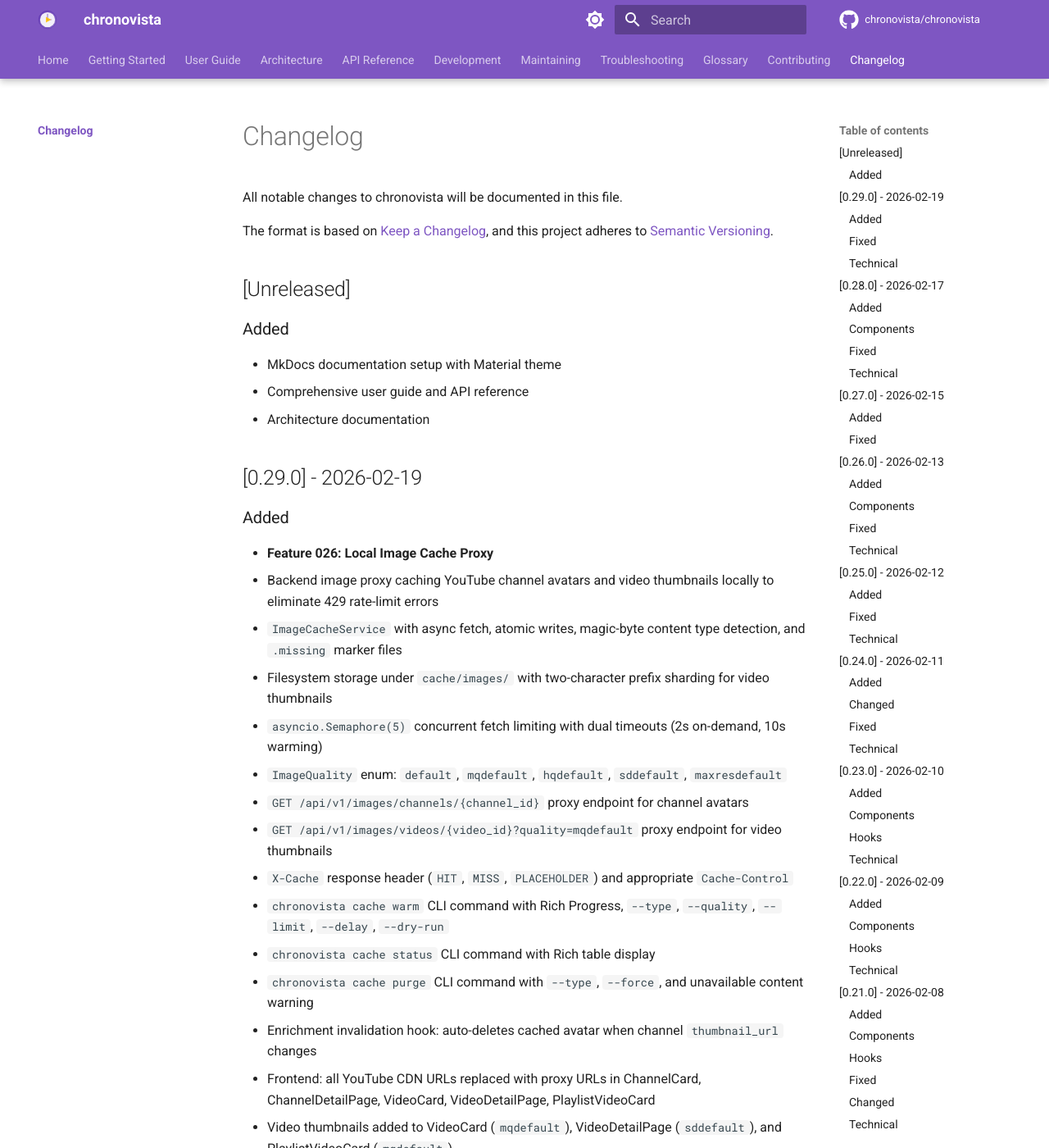
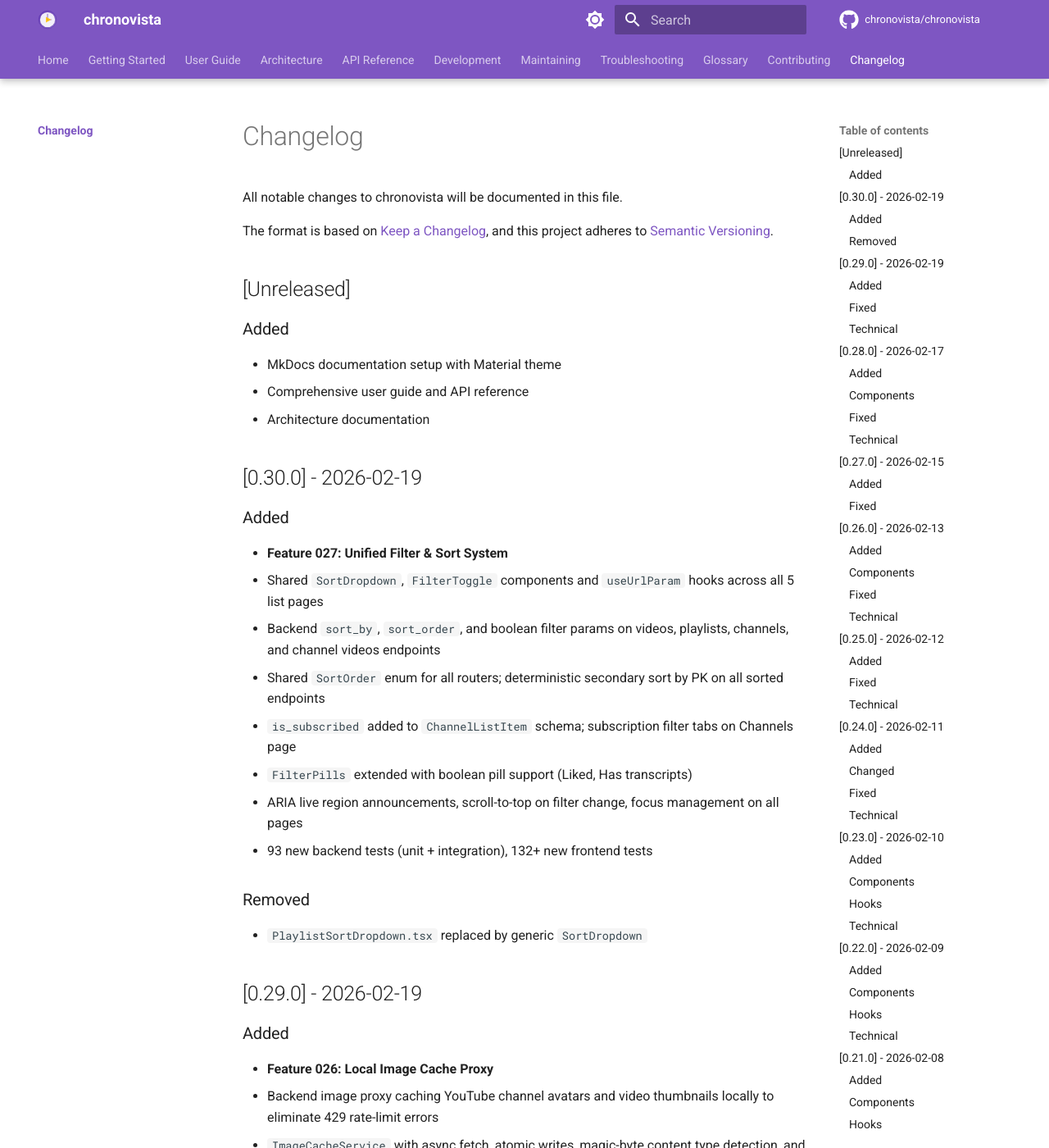
Before and after one commit to aucontraire/chronovista, an MkDocs documentation site: the page built from docs/changelog.md, in a window 1280 px wide and 1400 px high. Shown: the whole window at 82% size. Built offline with MkDocs 1.6.1 and Material for MkDocs 9.7.7, drawn with Linux system fonts in a browser that asks for light colours; comment, search, counter and statistics services are not loaded; the version menu is left out.

Commit message:
chore: bump version to v0.30.0 (Feature 027)

```diff
--- a/docs/changelog.md
+++ b/docs/changelog.md
@@ -11,6 +11,21 @@ and this project adheres to [Semantic Versioning](https://semver.org/spec/v2.0.0
 - MkDocs documentation setup with Material theme
 - Comprehensive user guide and API reference
 - Architecture documentation
+
+## [0.30.0] - 2026-02-19
+
+### Added
+- **Feature 027: Unified Filter & Sort System**
+  - Shared `SortDropdown`, `FilterToggle` components and `useUrlParam` hooks across all 5 list pages
+  - Backend `sort_by`, `sort_order`, and boolean filter params on videos, playlists, channels, and channel videos endpoints
+  - Shared `SortOrder` enum for all routers; deterministic secondary sort by PK on all sorted endpoints
+  - `is_subscribed` added to `ChannelListItem` schema; subscription filter tabs on Channels page
+  - `FilterPills` extended with boolean pill support (Liked, Has transcripts)
+  - ARIA live region announcements, scroll-to-top on filter change, focus management on all pages
+  - 93 new backend tests (unit + integration), 132+ new frontend tests
+
+### Removed
+- `PlaylistSortDropdown.tsx` replaced by generic `SortDropdown`
 
 ## [0.29.0] - 2026-02-19
 
--- a/pyproject.toml
+++ b/pyproject.toml
@@ -1,6 +1,6 @@
 [tool.poetry]
 name = "chronovista"
-version = "0.29.0"
+version = "0.30.0"
 description = "Personal YouTube data analytics tool for comprehensive access to your YouTube engagement history"
 authors = ["chronovista <noreply@chronovista.dev>"]
 maintainers = ["chronovista <noreply@chronovista.dev>"]
--- a/src/chronovista/__init__.py
+++ b/src/chronovista/__init__.py
@@ -7,7 +7,7 @@ their personal YouTube account data using the YouTube Data API.
 
 from __future__ import annotations
 
-__version__ = "0.29.0"
+__version__ = "0.30.0"
 __author__ = "chronovista"
 __email__ = "noreply@chronovista.dev"
 __license__ = "AGPL-3.0-or-later"
```
Also changed, not shown: CHANGELOG.md (+29 -0 lines), 1 other file.
